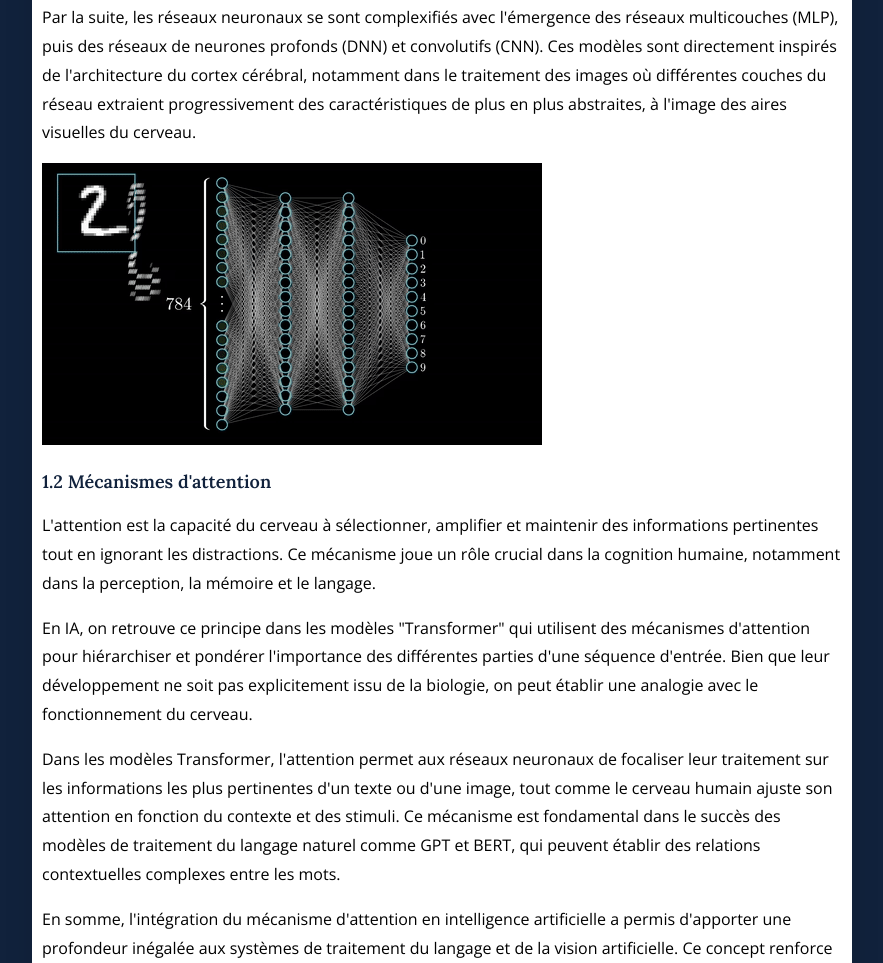
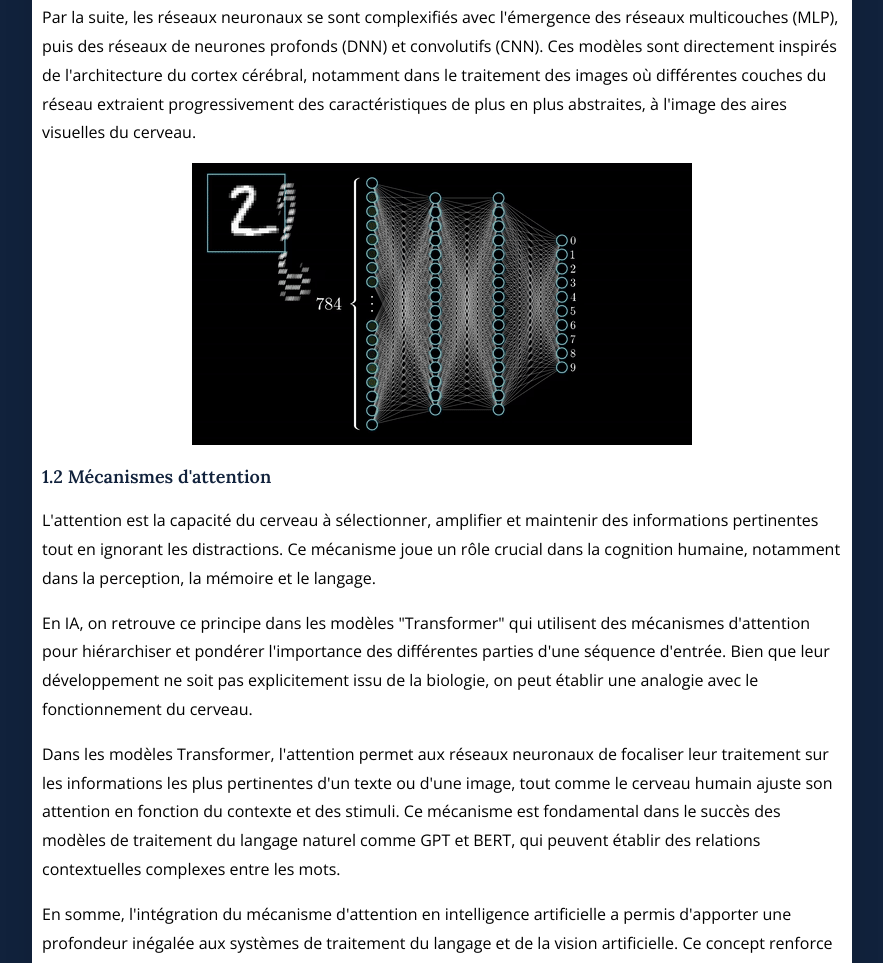
Before and after one commit to MaximeCerise/veille_scientifique.github.io, a plain HTML site: page veille.html in a window 1280 px wide. Shown: the part 1041-2004 px from the top of the page, without its empty margins (198-1081 px from the left). Drawn offline with nearby package versions, Linux system fonts and the light colour scheme.

Commit message:
insert images

```diff
--- a/veille.html
+++ b/veille.html
@@ -28,7 +28,7 @@
         <p>L'un des premiers exemples d'IA inspirée du vivant est le Perceptron (1958) de Frank Rosenblatt, qui imitait le fonctionnement des neurones biologiques. Ce modèle simplifié reposait sur un réseau de neurones artificiels avec des connexions pondérées et une fonction d'activation, reproduisant le principe de transmission des signaux entre neurones.</p>
         <img src="images/neuronebio.png" style="display: block; margin: auto;">
         <p>Par la suite, les réseaux neuronaux se sont complexifiés avec l'émergence des réseaux multicouches (MLP), puis des réseaux de neurones profonds (DNN) et convolutifs (CNN). Ces modèles sont directement inspirés de l'architecture du cortex cérébral, notamment dans le traitement des images où différentes couches du réseau extraient progressivement des caractéristiques de plus en plus abstraites, à l'image des aires visuelles du cerveau.</p>
-        <img src="images/neuralnet.gif">
+        <img src="images/neuralnet.gif" style="display: block; margin: auto;">
 
         <h3>1.2 Mécanismes d'attention</h3>
         <p>L'attention est la capacité du cerveau à sélectionner, amplifier et maintenir des informations pertinentes tout en ignorant les distractions. Ce mécanisme joue un rôle crucial dans la cognition humaine, notamment dans la perception, la mémoire et le langage.</p>
```
